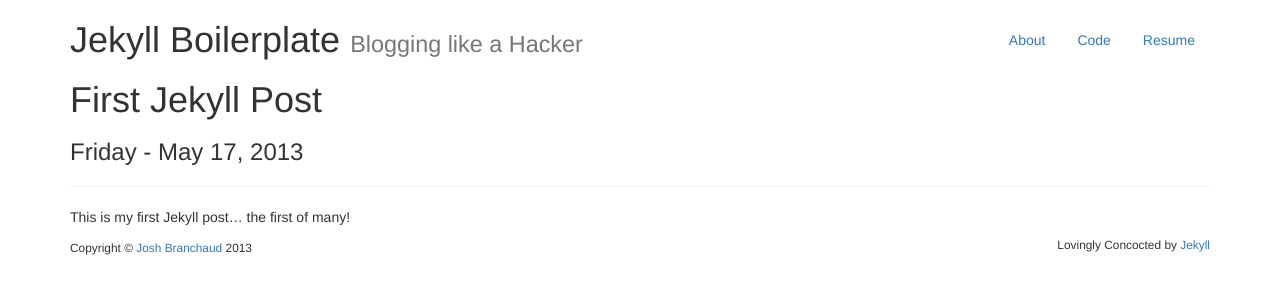
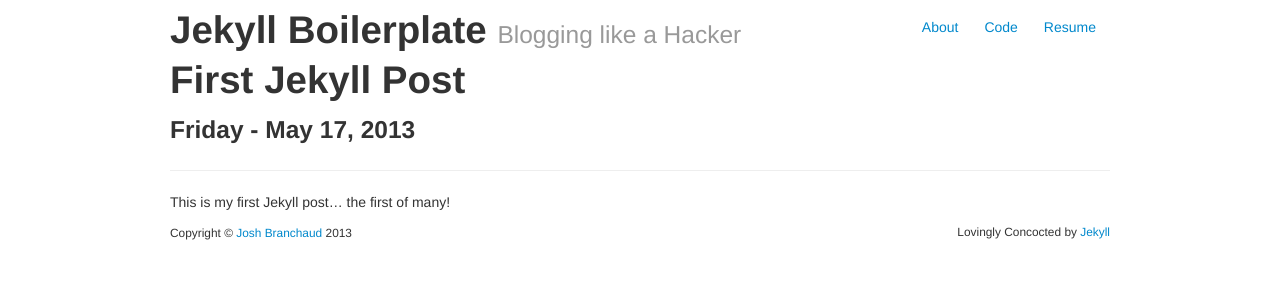
Before and after one commit to jbranchaud/jekyll-boilerplate, a Jekyll site: the page built from _posts/2013-05-17-First-Jekyll-Post.md, in a window 1280 px wide. Shown: the top 300 px of the page. Built offline with Jekyll 4.4.1, drawn with Linux system fonts in a browser that asks for light colours; nearby versions of some CDN libraries; library files that are not in the unit come from our copies; Markdown is read by kramdown in place of the engine named in the settings.

Commit message:
Updating the default layout so that the css/js paths are absolute rather than relative (for the sake of the posts).

```diff
--- a/_layouts/default.html
+++ b/_layouts/default.html
@@ -12,10 +12,10 @@
 
         <!-- Place favicon.ico and apple-touch-icon.png in the root directory -->
 
-        <link rel="stylesheet" href="css/vendor/normalize.css">
-        <link rel="stylesheet" href="css/vendor/bootstrap.css">
-        <link rel="stylesheet" href="css/styles.css">
-        <script src="js/vendor/modernizr-2.6.2.min.js"></script>
+        <link rel="stylesheet" href="/css/vendor/normalize.css">
+        <link rel="stylesheet" href="/css/vendor/bootstrap.css">
+        <link rel="stylesheet" href="/css/styles.css">
+        <script src="/js/vendor/modernizr-2.6.2.min.js"></script>
     </head>
     <body>
         <!--[if lt IE 7]>
@@ -55,7 +55,7 @@
         </div>
 
         <script src="//ajax.googleapis.com/ajax/libs/jquery/1.9.1/jquery.min.js"></script>
-        <script>window.jQuery || document.write('<script src="js/vendor/jquery-1.9.1.min.js"><\/script>')</script>
+        <script>window.jQuery || document.write('<script src="/js/vendor/jquery-1.9.1.min.js"><\/script>')</script>
 
         <!-- Google Analytics: change UA-XXXXX-X to be your site's ID. -->
         <script>
```
